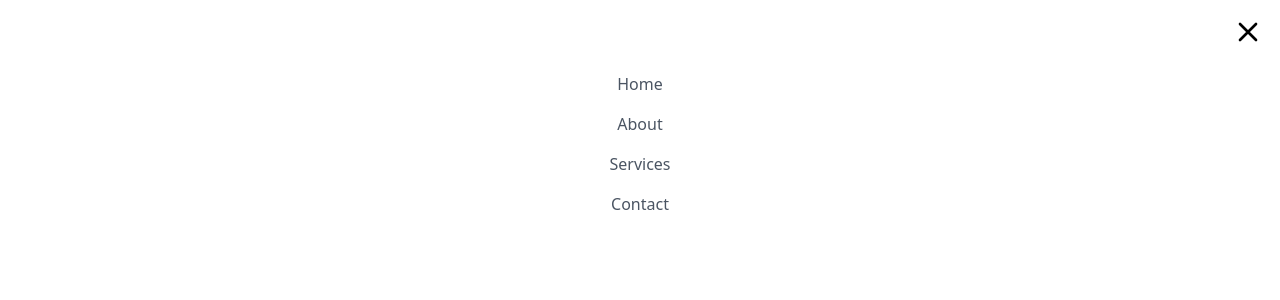
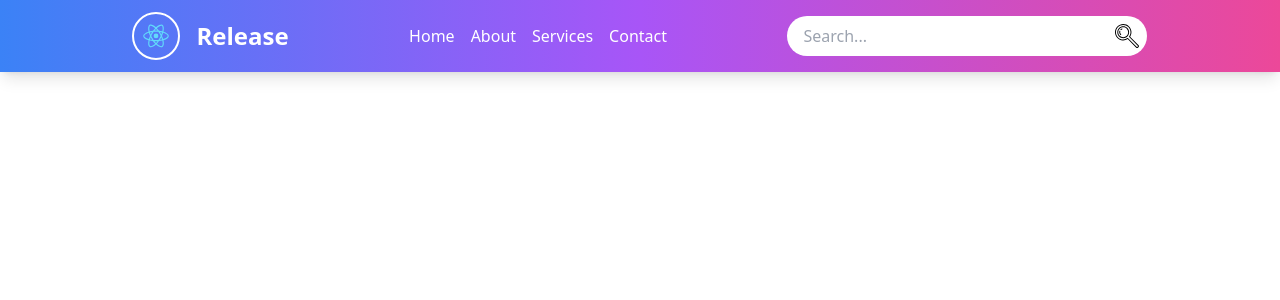
Before and after one commit to Anupam00777/Release, a React (Create React App) app: page / in a window 1280 px wide. Shown: the top 300 px of the page. Built offline with nearby package versions, Linux system fonts and the light colour scheme.

Commit message:
modified:   src/MyHeader.js 	modified:   src/SVGlogo.js 	modified:   src/index.js

```diff
--- a/src/MyHeader.js
+++ b/src/MyHeader.js
@@ -1,6 +1,6 @@
 import { useState } from "react";
 import logo from "./logo.svg";
-import { CustomSVG } from "./SVGlogo";
+import { SearchSVG, XSVG } from "./SVGlogo";
 
 const MyHeader = () => {
   const [isMobileMenuOpen, setMobileMenuOpen] = useState(false);
@@ -50,26 +50,26 @@ const MyHeader = () => {
             <div
               className={`bg-white text-blue-500 px-2 rounded-full focus:outline-none focus:shadow-outline-blue justify-center items-center transition-all duration-300 flex`}
             >
-              <div className="flex justify-center items-center">
+              <div
+                className={`flex justify-center items-center rounded-full transition-all duration-300 md:w-40 lg:w-80 ${
+                  isSearchBarOpen ? "w-32" : "w-0 px-0"
+                }`}
+              >
                 <input
                   type="text"
-                  className={`bg-white transition-all duration-300 md:w-40 lg:w-80 flex focus:outline-none rounded-full py-2 ${
-                    isSearchBarOpen ? "w-32" : "w-0"
-                  }`}
+                  className={`bg-white flex outline-0 rounded-full h-full w-full px-2`}
                   placeholder="Search..."
                 />
               </div>
               <button className="relative" onClick={toggleSearchBar}>
-                <CustomSVG />
+                <SearchSVG />
               </button>
             </div>
 
             {/* Mobile Menu Button */}
             <button
               className="md:hidden focus:outline-none"
-              onClick={() => {
-                toggleMobileMenu();
-              }}
+              onClick={toggleMobileMenu}
             >
               <svg
                 className="h-8 w-8 text-white"
@@ -79,9 +79,9 @@ const MyHeader = () => {
                 xmlns="http://www.w3.org/2000/svg"
               >
                 <path
-                  stroke-linecap="round"
-                  stroke-linejoin="round"
-                  stroke-width="2"
+                  strokeLinecap="round"
+                  strokeLinejoin="round"
+                  strokeWidth="2"
                   d="M4 6h16M4 12h16m-7 6h7"
                 ></path>
               </svg>
@@ -93,25 +93,12 @@ const MyHeader = () => {
       {/* Mobile Menu (Hidden by default) */}
       <div
         className={`translate-x-full bg-white fixed inset-0 z-50 transition-all duration-500 ${
-          isMobileMenuOpen ? "" : "!translate-x-0"
+          !isMobileMenuOpen ? "" : "!translate-x-0"
         }`}
       >
         <div className="flex justify-end p-4">
           <button className="focus:outline-none" onClick={toggleMobileMenu}>
-            <svg
-              className="h-8 w-8 text-black"
-              fill="none"
-              stroke="currentColor"
-              viewBox="0 0 24 24"
-              xmlns="http://www.w3.org/2000/svg"
-            >
-              <path
-                stroke-linecap="round"
-                stroke-linejoin="round"
-                stroke-width="2"
-                d="M6 18L18 6M6 6l12 12"
-              ></path>
-            </svg>
+            <XSVG />
           </button>
         </div>
 
--- a/src/SVGlogo.js
+++ b/src/SVGlogo.js
@@ -1,4 +1,4 @@
-const CustomSVG = () => {
+const SearchSVG = () => {
   return (
     <svg
       fill="#000000"
@@ -52,4 +52,22 @@ const CustomSVG = () => {
   );
 };
 
-export { CustomSVG };
+const XSVG = () => {
+  return (
+    <svg
+      className="h-8 w-8 text-black"
+      fill="none"
+      stroke="currentColor"
+      viewBox="0 0 24 24"
+      xmlns="http://www.w3.org/2000/svg"
+    >
+      <path
+        strokeLinecap="round"
+        strokeLinejoin="round"
+        strokeWidth="2"
+        d="M6 18L18 6M6 6l12 12"
+      ></path>
+    </svg>
+  );
+};
+export { SearchSVG, XSVG };
```
Also changed, not shown: src/index.js (+6 -9 lines).
